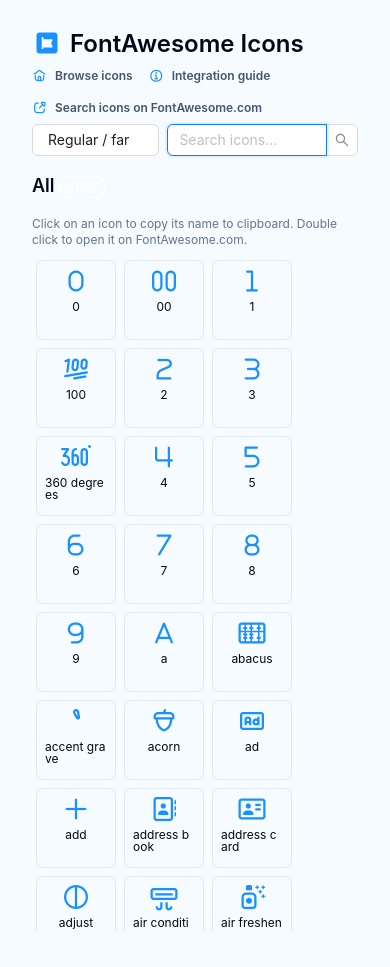
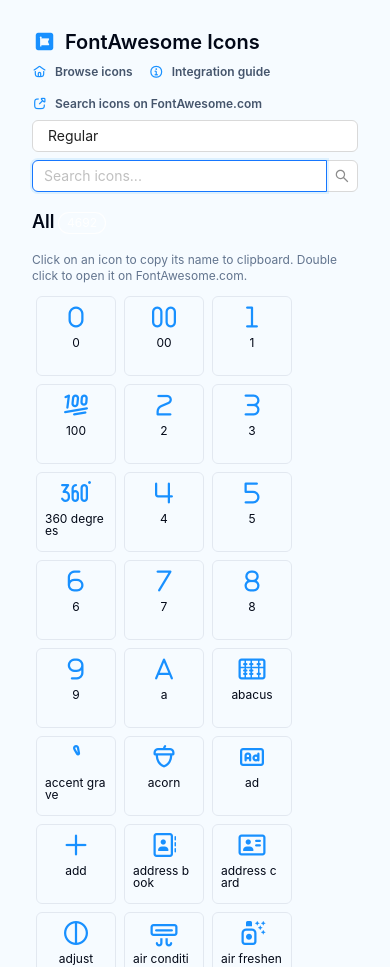
Before and after one commit to floatrx/fa, a React (Vite) app: page / in a window 390 px wide. Before the commit the page ends 931 px from the top, so only its background shows below. Built offline with nearby package versions, Linux system fonts and the light colour scheme.

Commit message:
update layout

```diff
--- a/src/components/layout/MainLayout.tsx
+++ b/src/components/layout/MainLayout.tsx
@@ -7,7 +7,7 @@
   return (
     <div className="flex h-screen flex-col px-8 py-4">
       <header>
-        <h1 className="pt-3 text-2xl font-bold">
+        <h1 className="pt-3 text-xl font-bold sm:text-2xl">
           <FB className="mb-2 block font-semibold" icon="fa-square-font-awesome" color="primary" text="FontAwesome Icons" />{' '}
         </h1>
         <Navigation />
--- a/src/components/views/browser/IconFilters.tsx
+++ b/src/components/views/browser/IconFilters.tsx
@@ -39,14 +39,13 @@
   const debouncedSearch = useDebounceCallback(handleFilter, 500);
 
   const themeSelectOptions = FA_THEMES.map((theme) => ({
-    label: `${FA_THEME_TITLE_MAP[theme]} / ${theme}`,
+    label: `${FA_THEME_TITLE_MAP[theme]}`,
     value: theme,
   }));
 
   return (
-    <div className="flex gap-2">
+    <div className="grid grid-cols-1 gap-2 md:grid-cols-2 lg:grid-cols-[1fr_2fr]">
       <Select
-        className="xs:w-[100%] max-w-[365px] flex-auto"
         showSearch
         prefix={<span className="text-primary xs:block hidden font-semibold">Theme:</span>}
         options={themeSelectOptions}
@@ -56,7 +55,10 @@
         suffixIcon={
           // Incomplete pack warning icon
           FA_INCOMPLETE_PACKS.includes(theme) && (
-            <FA tooltip="Incomplete icon pack" icon="fa-exclamation-triangle" theme="fad" color="danger" text="Incomplete pack" />
+            <>
+              <FA tooltip="Incomplete icon pack" icon="fa-exclamation-triangle" theme="fad" color="danger" />
+              <span className="hidden md:block">Incomplete pack</span>
+            </>
           )
         }
         // Render options with icons
```
